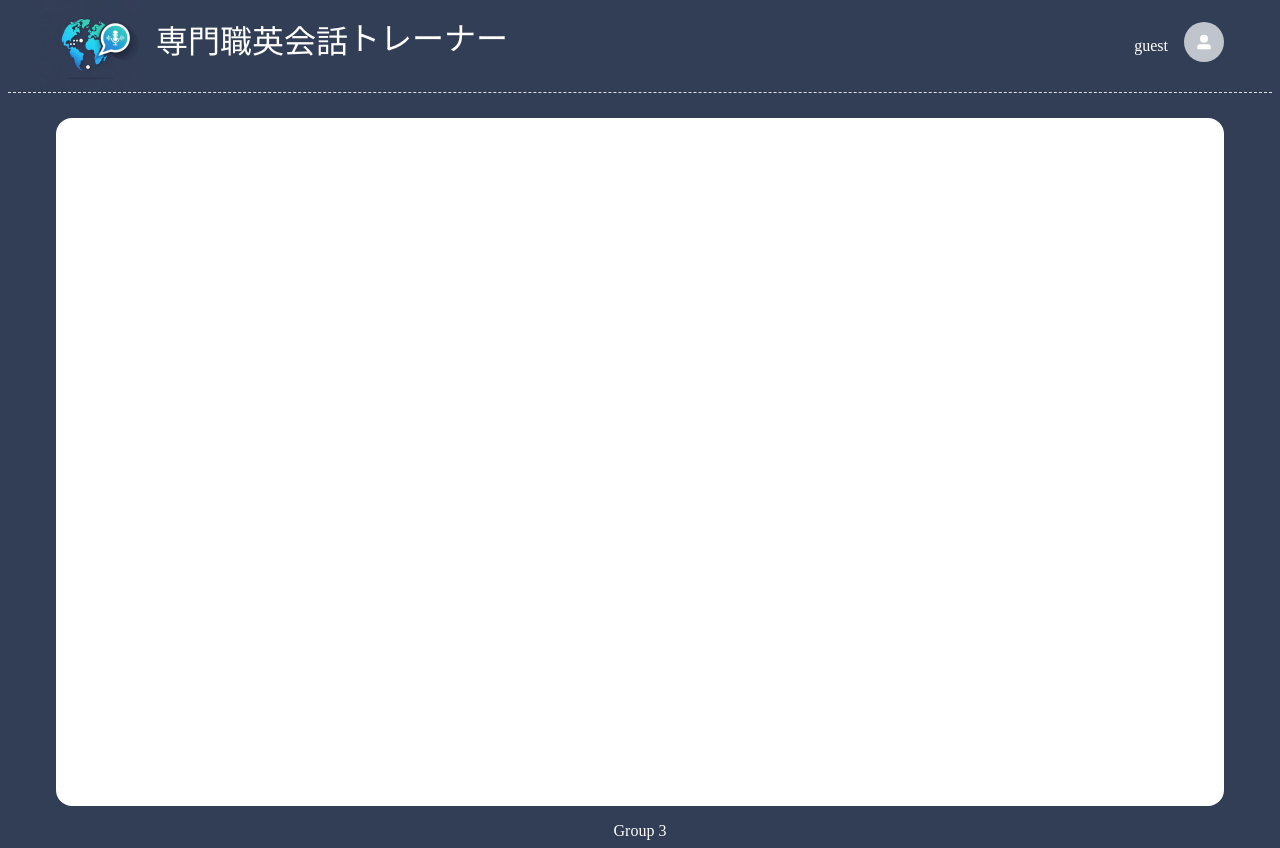
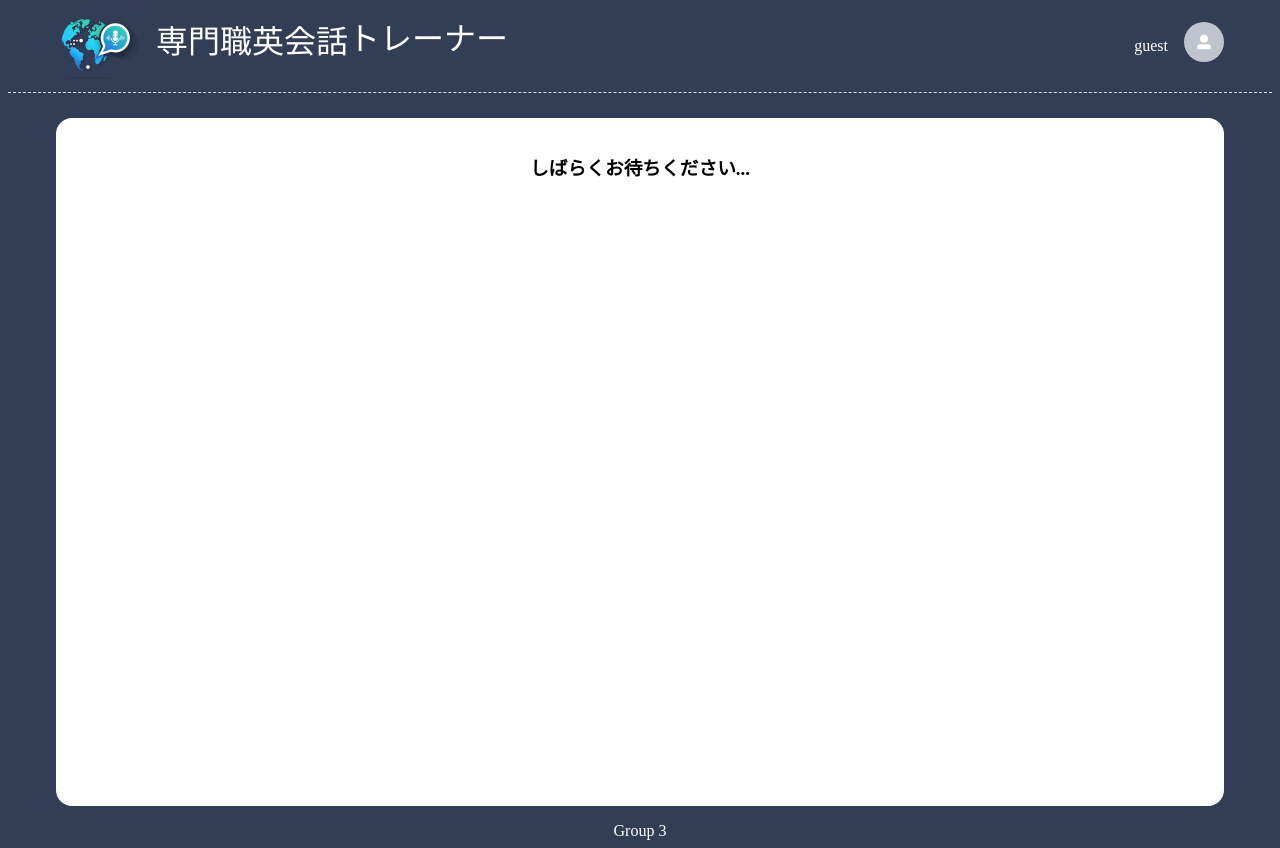
Before and after one commit to a25136sh/englishtrainer, a Vue app: page /wait in a window 1280 px wide. Built offline with nearby package versions, Linux system fonts and the light colour scheme; a web font is replaced by a local one.

Commit message:
add waiting view

```diff
--- a/src/router/index.ts
+++ b/src/router/index.ts
@@ -1,6 +1,7 @@
 import { createRouter, createWebHistory } from 'vue-router'
 import HomeView from '../views/HomeView.vue'
 import TrialView from '../views/TrialView.vue'
+import WaitingView from '@/views/WaitingView.vue'
 
 const router = createRouter({
   history: createWebHistory(import.meta.env.BASE_URL),
@@ -15,6 +16,11 @@ const router = createRouter({
       name: 'try',
       component: TrialView,
     },
+    {
+      path: '/wait',
+      name: 'wait',
+      component: WaitingView,
+    },
   ],
 })
 
--- a/src/views/HomeView.vue
+++ b/src/views/HomeView.vue
@@ -15,14 +15,18 @@ const start = () => {
 
 <template>
   <div style="text-align: center">
+    <div style="display: flex; justify-content: space-around">
       <div>
         <h4>職種選択</h4>
         <el-radio-group v-model="genre">
           <el-radio value="1" size="large" border>エンジニア</el-radio>
         </el-radio-group>
-    </div>
+        <div>
           <el-button size="large" @click="start" style="margin-top: 2em; padding: 3em 2em">
             <span style="font-size: 32px">学習開始</span>
           </el-button>
         </div>
+      </div>
+    </div>
+  </div>
 </template>
--- a/src/views/TrialView.vue
+++ b/src/views/TrialView.vue
@@ -4,6 +4,7 @@ import { ElMessage } from 'element-plus'
 import { Check, Microphone, Tools } from '@element-plus/icons-vue'
 import axios from 'axios'
 import { useProblemStore } from '@/stores/problem'
+import router from '@/router'
 
 const problemStore = useProblemStore()
 
@@ -41,6 +42,7 @@ const micOn = () => {
               ElMessage.info({
                 message: '回答を解析中...',
               })
+              router.push({ name: 'wait' })
             })
             .catch((err) => {
               ElMessage.error({
--- /dev/null
+++ b/src/views/WaitingView.vue
@@ -0,0 +1,9 @@
+<script setup lang="ts"></script>
+
+<template>
+  <div style="text-align: center">
+    <h3>しばらくお待ちください...</h3>
+  </div>
+</template>
+
+<style scoped></style>
```
Also changed, not shown: 1 other file (tests, documents, lock files or other folders). Lines whose indentation alone changed are shown as unchanged.
